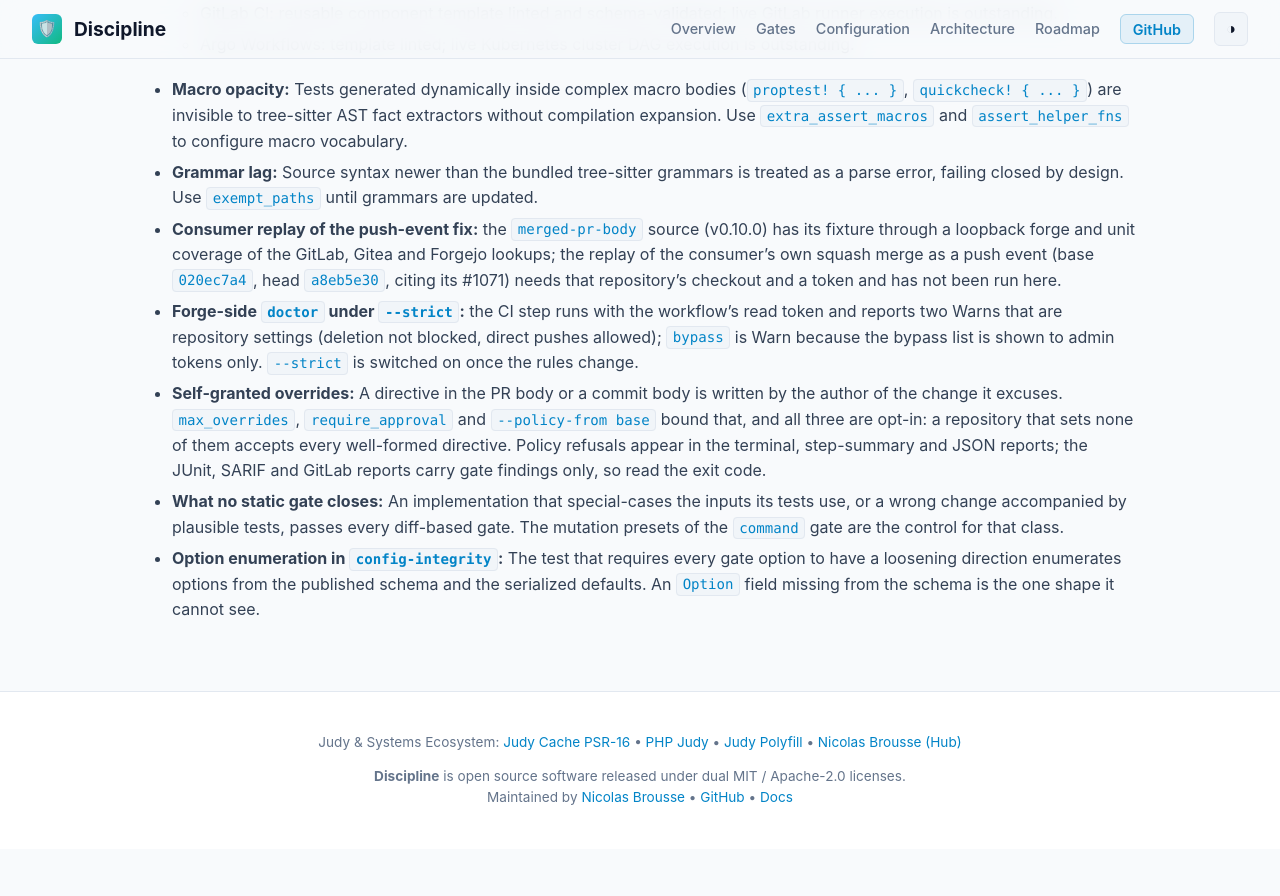
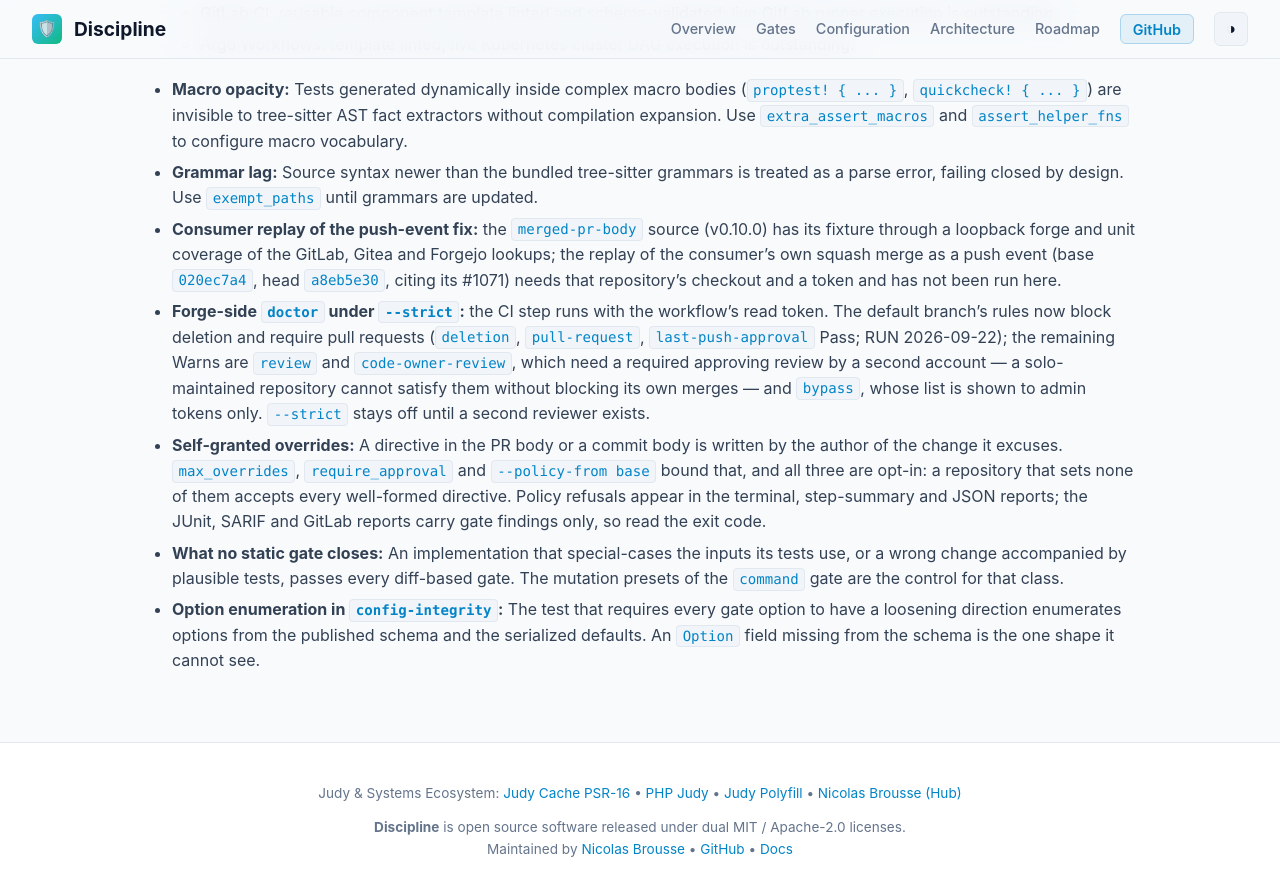
Before and after one commit to actions-marketplace-validations/orieg_discipline, a Jekyll site: the page built from docs/ROADMAP.md, in a window 1280 px wide and 900 px high, scrolled down 24224 px. Shown: the top 896 px of the window. Built offline with Jekyll 4.4.1, drawn with Linux system fonts in a browser that asks for light colours; before the commit the page ends 25073 px from its top, so only the background shows below that; some of the changed text lies outside the part shown.

Commit message:
docs(roadmap): the main ruleset now blocks deletion and requires pull requests; --strict waits on a second reviewer (#149)
Option A applied to the "main protection" ruleset (deletion, pull_request
with 0 required approvals, dismiss stale reviews). doctor against the forge:
deletion, pull-request and last-push-approval Pass; review and
code-owner-review stay Warn, which a solo-maintained repository cannot
clear without a second account. The Step 4 row and the Outstanding note
say so.

no-issue: roadmap bookkeeping

```diff
--- a/docs/ROADMAP.md
+++ b/docs/ROADMAP.md
@@ -237,7 +237,7 @@ Acceptance for Step 0 as a whole: the consumer's 100-PR replay with its config,
 
 | Item | From | Work | Ships when |
 |---|---|---|---|
-| Forge-side `doctor` in CI | **Partial**: the `dogfood` job runs `discipline doctor` against the forge with the workflow's read token (rulesets are readable without a secret) and its findings are in the log; `--strict` waits on two repository settings that only the owner can change (the branch rules do not block deletion and allow direct pushes, so no review rule exists to be `review` / `code-owner-review` / `last-push-approval` Pass; the bypass list and the merge methods are shown to push or admin tokens only, so `bypass` is Warn under the workflow token and `push-trigger` is Info because `merged-pr-body` is on). Tier 0 | A `doctor` job in `ci.yml` with a fine-grained token (read: administration, pull requests) stored as a repository secret, `--strict`, on `main` pushes only | The job is in `ci-gate`'s `needs` and the asserted job count; `required-check`, `review`, `code-owner-review`, `last-push-approval` are Pass on this repository |
+| Forge-side `doctor` in CI | **Partial**: the `dogfood` job runs `discipline doctor` against the forge with the workflow's read token (rulesets are readable without a secret) and its findings are in the log; `--strict` waits on a second reviewer account: the branch rules now block deletion and require pull requests (`deletion`, `pull-request`, `last-push-approval` Pass), but `review` and `code-owner-review` need a required approving review, which a solo-maintained repository cannot require without blocking its own merges; the bypass list and the merge methods are shown to push or admin tokens only, so `bypass` is Warn under the workflow token and `push-trigger` is Info because `merged-pr-body` is on. Tier 0 | A `doctor` job in `ci.yml` with a fine-grained token (read: administration, pull requests) stored as a repository secret, `--strict`, on `main` pushes only | The job is in `ci-gate`'s `needs` and the asserted job count; `required-check`, `review`, `code-owner-review`, `last-push-approval` are Pass on this repository |
 | GitLab approvals in `require_approval` | **Shipped** (`forge::gitlab_approvers`; the pull context comes from `CI_MERGE_REQUEST_IID` / `CI_MERGE_REQUEST_SOURCE_BRANCH_SHA`). Tier 0 | `pull_approvers` for `ForgeKind::GitLab`: `projects/{id}/merge_requests/{iid}/approval_state`, matched on the head SHA of the approval rule | The `FakeForge` e2e has a GitLab variant; an approval of an earlier SHA is refused |
 
 **Step 5: PR-body waivers on a push to the default branch** (from a consumer's replay at v0.9.0: a pull request whose body carried `allow-agent-instructions: AGENTS.md <reason>` passed on `pull_request`, was squash-merged, and the `push` run on `main` — base from `github.event.before` — failed on the same edit because a squash or rebase merge builds the commit message from the branch's commits, not from the body, and a merge commit's default message does not carry it either; every PR-body directive reproduces this)
@@ -256,7 +256,7 @@ Acceptance for Step 0 as a whole: the consumer's 100-PR replay with its config,
 **Declined, and stays declined unless the stated condition changes:** registry verification of new dependencies (Phase 9 note: needs a `private_prefixes` contract, accepts registry outages as CI failures, and an amendment to `AGENTS.md` §3.3); in-binary mutation analysis (the `command` gate's presets are the control); in-binary commit-signature verification (cryptography dependency and a trusted keyring; `doctor` reads the branch rule).
 
 - **Go / no-go gate:** as Phase 8; additionally, Step 1 ships all three packs together or names in `docs/GATES.md` which fact each pack still lacks.
-- **Status:** shipped in v0.10.0 (Steps 0-5), with one row partial: the forge-side `doctor` step runs in CI but not under `--strict` until the default branch's rules block deletion and require pull requests (owner settings). Order followed: Step 0 (correctness for a live consumer), Step 1 (it widened what every later step covers), Step 2, Step 5 (a second consumer-replay correctness item, ahead of coverage work), Step 3, Step 4.
+- **Status:** shipped in v0.10.0 (Steps 0-5), with one row partial: the forge-side `doctor` step runs in CI but not under `--strict`, which needs a second reviewer account (the branch rules now block deletion and require pull requests). Order followed: Step 0 (correctness for a live consumer), Step 1 (it widened what every later step covers), Step 2, Step 5 (a second consumer-replay correctness item, ahead of coverage work), Step 3, Step 4.
 
 ---
 
@@ -370,7 +370,7 @@ A change to what a gate reports, an exit code, or an output, with an unchanged d
 - **Macro opacity:** Tests generated dynamically inside complex macro bodies (`proptest! { ... }`, `quickcheck! { ... }`) are invisible to tree-sitter AST fact extractors without compilation expansion. Use `extra_assert_macros` and `assert_helper_fns` to configure macro vocabulary.
 - **Grammar lag:** Source syntax newer than the bundled tree-sitter grammars is treated as a parse error, failing closed by design. Use `exempt_paths` until grammars are updated.
 - **Consumer replay of the push-event fix:** the `merged-pr-body` source (v0.10.0) has its fixture through a loopback forge and unit coverage of the GitLab, Gitea and Forgejo lookups; the replay of the consumer's own squash merge as a push event (base `020ec7a4`, head `a8eb5e30`, citing its #1071) needs that repository's checkout and a token and has not been run here.
-- **Forge-side `doctor` under `--strict`:** the CI step runs with the workflow's read token and reports two Warns that are repository settings (deletion not blocked, direct pushes allowed); `bypass` is Warn because the bypass list is shown to admin tokens only. `--strict` is switched on once the rules change.
+- **Forge-side `doctor` under `--strict`:** the CI step runs with the workflow's read token. The default branch's rules now block deletion and require pull requests (`deletion`, `pull-request`, `last-push-approval` Pass; RUN 2026-09-22); the remaining Warns are `review` and `code-owner-review`, which need a required approving review by a second account — a solo-maintained repository cannot satisfy them without blocking its own merges — and `bypass`, whose list is shown to admin tokens only. `--strict` stays off until a second reviewer exists.
 - **Self-granted overrides:** A directive in the PR body or a commit body is written by the author of the change it excuses. `max_overrides`, `require_approval` and `--policy-from base` bound that, and all three are opt-in: a repository that sets none of them accepts every well-formed directive. Policy refusals appear in the terminal, step-summary and JSON reports; the JUnit, SARIF and GitLab reports carry gate findings only, so read the exit code.
 - **What no static gate closes:** An implementation that special-cases the inputs its tests use, or a wrong change accompanied by plausible tests, passes every diff-based gate. The mutation presets of the `command` gate are the control for that class.
 - **Option enumeration in `config-integrity`:** The test that requires every gate option to have a loosening direction enumerates options from the published schema and the serialized defaults. An `Option` field missing from the schema is the one shape it cannot see.
```
